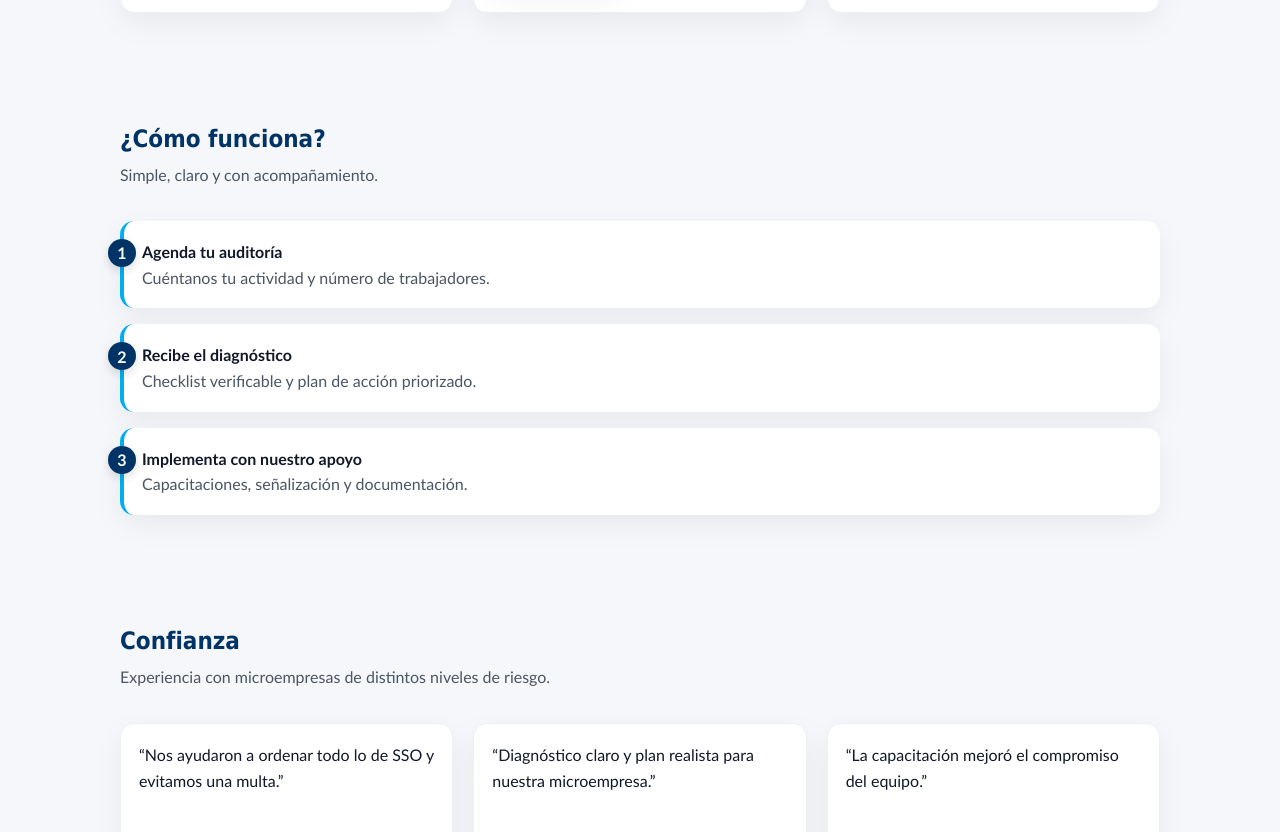
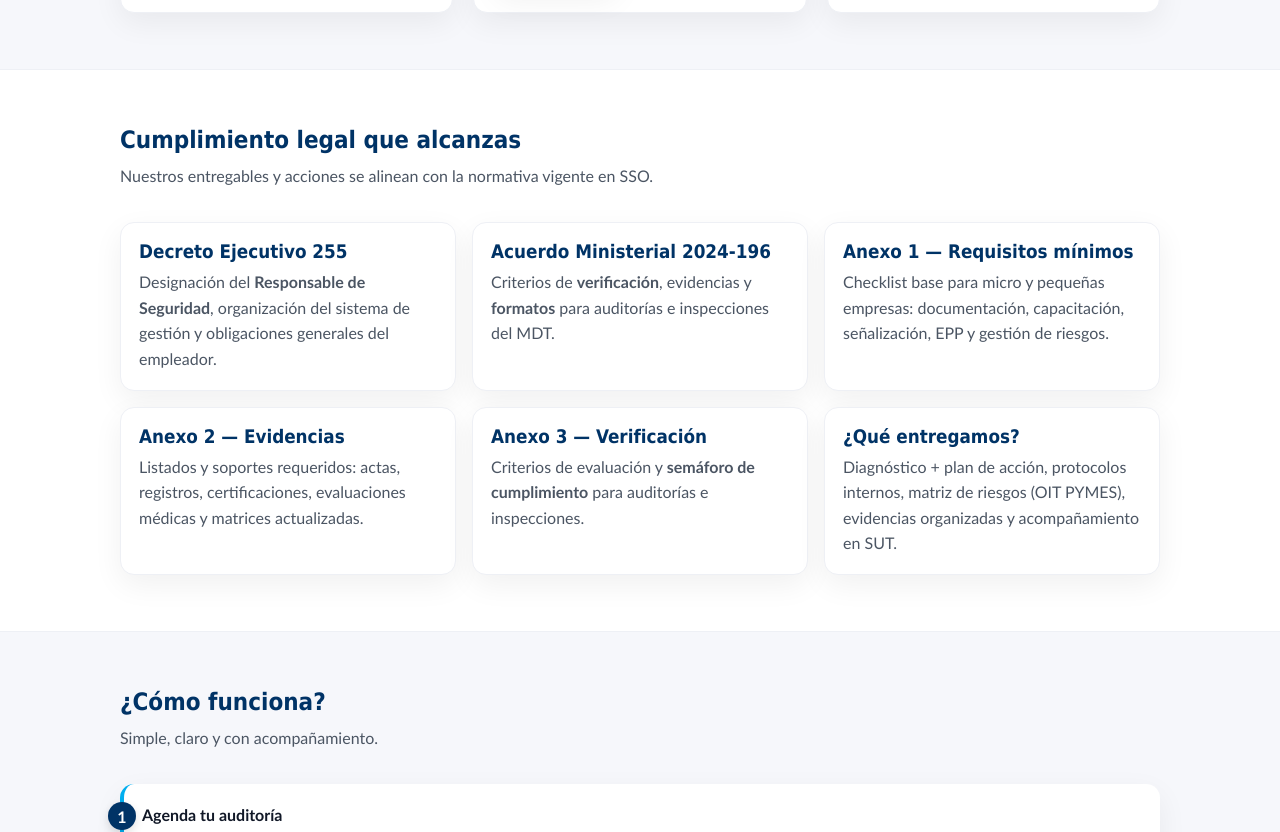
Before and after one commit to anjimenezrecu-hub/prueba-laboral-seg, a plain HTML site: page index.html in a window 1280 px wide. Shown: the part 1781-2613 px from the top of the page. Drawn offline with Linux system fonts and the light colour scheme.

```diff
--- a/index.html
+++ b/index.html
@@ -6,14 +6,10 @@
   <title>Laboral Seg — Seguridad y Salud Ocupacional para Microempresas</title>
   <meta name="description" content="Cumple con la normativa de Seguridad y Salud Ocupacional (SSO) en Ecuador. Auditoría Express, planes para microempresas y acompañamiento integral." />
 
-  <!-- Favicon (usa tu SVG) -->
+  <!-- Favicon -->
   <link rel="icon" href="assets/logo.svg" type="image/svg+xml" />
-  <!-- Fallback opcional a PNG para navegadores antiguos
-  <link rel="icon" href="assets/favicon-32.png" sizes="32x32" type="image/png" />
-  <link rel="icon" href="assets/favicon-192.png" sizes="192x192" type="image/png" />
-  -->
 
-  <!-- Tipografías según preferencia del cliente -->
+  <!-- Estilos -->
   <style>
 :root{
   --azul:#003366; --celeste:#00AEEF; --gris-100:#f6f7fb; --gris-200:#eef0f5;
@@ -95,14 +91,22 @@
 input,textarea{width:100%;padding:12px 14px;border:1px solid var(--gris-400);border-radius:10px;font:inherit;background:#fff}
 textarea{min-height:120px;resize:vertical}
 
+/* Cumplimiento legal */
+.legal{background:#fff;border-top:1px solid var(--gris-200);border-bottom:1px solid var(--gris-200)}
+.legal__grid{display:grid;gap:16px;grid-template-columns:repeat(3,1fr)}
+.legal__item{background:#fff;border:1px solid var(--gris-200);border-radius:var(--radius);padding:18px;box-shadow:var(--shadow)}
+.legal__item h3{margin:0 0 .35rem}
+.legal__item .muted{margin:0}
+@media (max-width:900px){.legal__grid{grid-template-columns:1fr 1fr}}
+@media (max-width:640px){.legal__grid{grid-template-columns:1fr}}
+
 /* Footer */
 footer{padding:26px 0;color:var(--gris-700)}
 .footer__grid{display:flex;align-items:center;justify-content:space-between;gap:16px;flex-wrap:wrap}
 
 /* Helpers */
 .hide{display:none !important}
-</style>
-
+  </style>
 </head>
 <body>
   <!-- ======= Header ======= -->
@@ -136,12 +140,9 @@
         <p class="muted">Evita sanciones del Ministerio de Trabajo, reduce accidentes y mejora la productividad con planes hechos para microempresas (1–9 empleados).</p>
         <div class="cta">
           <a class="btn" id="cta-whatsapp" href="#"
-           data-whatsapp="593992551380"
-           data-msg="Hola, quiero agendar un Diagnóstico para mi microempresa."
-           target="_blank" rel="noopener">
-          💬 Agenda por WhatsApp
-        </a>
-
+             data-whatsapp="593992551380"
+             data-msg="Hola, quiero agendar un Diagnóstico para mi microempresa."
+             target="_blank" rel="noopener">💬 Agenda por WhatsApp</a>
           <a class="btn btn--sec" href="#servicios">Ver planes</a>
         </div>
       </div>
@@ -189,11 +190,11 @@
           <h2>Planes y Servicios</h2>
           <p class="muted">Elige el plan que más se ajuste a tu operación.</p>
         </div>
-        <span class="pill">Anexo 1 — Acuerdo MDT-196</span>
+        <!-- (Se eliminó la pastilla 'Anexo 1 — Acuerdo MDT-196') -->
       </div>
 
       <div class="grid grid-3">
-        <article class="card" aria-label="Auditoría Express">
+        <article class="card" aria-label="Diagnóstico Gratuito">
           <h3>Diagnóstico Gratuito</h3>
           <p class="muted">Diagnóstico inicial <strong>virtual personalizado</strong> con lista priorizada de acciones.</p>
           <ul class="list">
@@ -233,6 +234,50 @@
     </div>
   </section>
 
+  <!-- ======= Cumplimiento legal ======= -->
+  <section id="cumplimiento" class="legal">
+    <div class="container">
+      <div class="section__head">
+        <div>
+          <h2>Cumplimiento legal que alcanzas</h2>
+          <p class="muted">Nuestros entregables y acciones se alinean con la normativa vigente en SSO.</p>
+        </div>
+      </div>
+
+      <div class="legal__grid">
+        <div class="legal__item">
+          <h3>Decreto Ejecutivo 255</h3>
+          <p class="muted">Designación del <strong>Responsable de Seguridad</strong>, organización del sistema de gestión y obligaciones generales del empleador.</p>
+        </div>
+
+        <div class="legal__item">
+          <h3>Acuerdo Ministerial 2024-196</h3>
+          <p class="muted">Criterios de <strong>verificación</strong>, evidencias y <strong>formatos</strong> para auditorías e inspecciones del MDT.</p>
+        </div>
+
+        <div class="legal__item">
+          <h3>Anexo 1 — Requisitos mínimos</h3>
+          <p class="muted">Checklist base para micro y pequeñas empresas: documentación, capacitación, señalización, EPP y gestión de riesgos.</p>
+        </div>
+
+        <div class="legal__item">
+          <h3>Anexo 2 — Evidencias</h3>
+          <p class="muted">Listados y soportes requeridos: actas, registros, certificaciones, evaluaciones médicas y matrices actualizadas.</p>
+        </div>
+
+        <div class="legal__item">
+          <h3>Anexo 3 — Verificación</h3>
+          <p class="muted">Criterios de evaluación y <strong>semáforo de cumplimiento</strong> para auditorías e inspecciones.</p>
+        </div>
+
+        <div class="legal__item">
+          <h3>¿Qué entregamos?</h3>
+          <p class="muted">Diagnóstico + plan de acción, protocolos internos, matriz de riesgos (OIT PYMES), evidencias organizadas y acompañamiento en SUT.</p>
+        </div>
+      </div>
+    </div>
+  </section>
+
   <!-- ======= Proceso ======= -->
   <section id="proceso">
     <div class="container">
@@ -250,7 +295,7 @@
     </div>
   </section>
 
-  <!-- ======= Testimonios / Confianza ======= -->
+  <!-- ======= Testimonios ======= -->
   <section>
     <div class="container">
       <div class="section__head">
@@ -299,7 +344,7 @@
         <div class="card">
           <h3>Datos de contacto</h3>
           <p><strong>Correo:</strong> <a href="mailto:laboralsegseguridad@gmail.com">laboralsegseguridad@gmail.com</a></p>
-          <p><strong>WhatsApp:</strong><a id="wsp-visible" href="#" target="_blank" rel="noopener">+593 99 255 1380</a></p>
+          <p><strong>WhatsApp:</strong> <a id="wsp-visible" href="#" target="_blank" rel="noopener">+593 99 255 1380</a></p>
           <p><strong>Horario:</strong> Lun–Vie 09:00–18:00</p>
           <hr>
           <p class="muted">¿Listo para cumplir con la Normativa Ecuatoriana 🇪🇨 y operar con seguridad? Estamos para ayudarte.</p>
@@ -323,7 +368,7 @@
 
   <!-- ======= JS ======= -->
   <script>
-    // ====== Menú móvil sencillo
+    // Menú móvil
     const btnMenu = document.getElementById('btn-menu');
     const navBar = document.querySelector('header .container');
     btnMenu?.addEventListener('click', () => {
@@ -331,11 +376,11 @@
       btnMenu.setAttribute('aria-expanded', isOpen ? 'true' : 'false');
     });
 
-    // ====== WhatsApp CTA principal
+    // WhatsApp CTA
     const wspBtn = document.getElementById('cta-whatsapp');
     const wspVisible = document.getElementById('wsp-visible');
 
-    // ⚠️ Reemplaza por tu número en formato internacional sin + (Ecuador: 593xxxxxxxxx)
+    // Número fijo por data-attr o fallback
     const WSP_NUMERO = wspBtn?.dataset.whatsapp || '593992551380';
 
     const buildWspUrl = (numero, texto) => {
@@ -343,16 +388,16 @@
       return `https://wa.me/${numero}?text=${t}`;
     };
 
-    // Asigna enlaces visibles
     if (wspBtn) {
       wspBtn.href = buildWspUrl(WSP_NUMERO, wspBtn.dataset.msg);
     }
     if (wspVisible) {
       wspVisible.href = buildWspUrl(WSP_NUMERO, 'Hola, deseo una cotización.');
+      // Si prefieres mantener espacios en el texto visible, comenta la línea siguiente:
       wspVisible.textContent = `+${WSP_NUMERO}`;
     }
 
-    // ====== Formulario → WhatsApp
+    // Formulario → WhatsApp
     const form = document.getElementById('form-contacto');
     form?.addEventListener('submit', (e) => {
       e.preventDefault();
```
